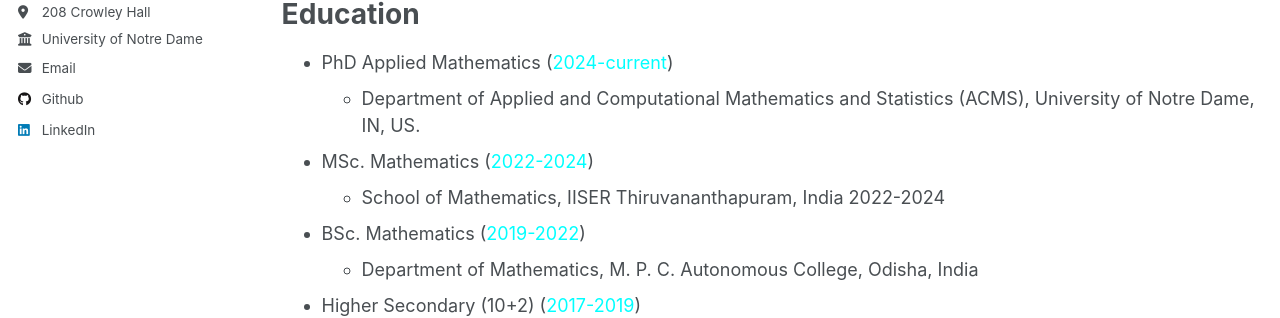
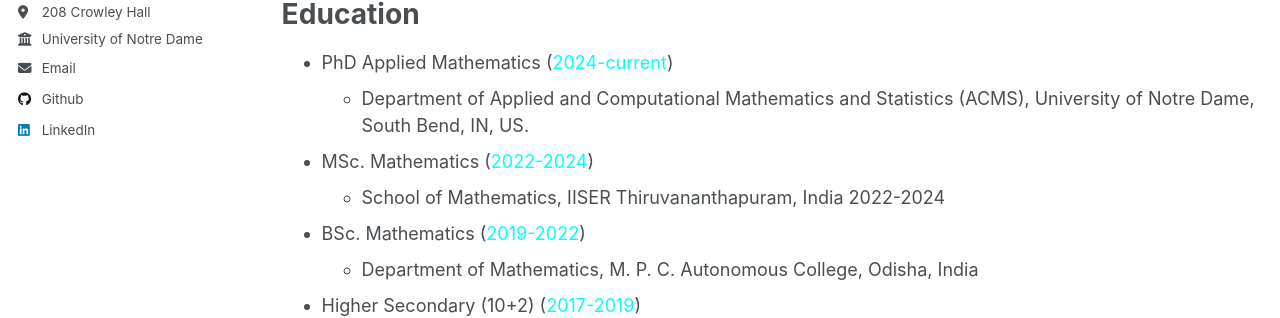
Before and after one commit to harihara-m/harihara-m.github.io, a Jekyll site: the page built from _pages/cv.md, in a window 1280 px wide and 900 px high. Shown: the part 361-679 px from the top of the window. Built offline with Jekyll 4.4.1, drawn with Linux system fonts in a browser that asks for light colours; some of the changed text lies outside the part shown.

Commit message:
project updates

```diff
--- a/_data/navigation.yml
+++ b/_data/navigation.yml
@@ -9,7 +9,7 @@ main:
   #   url: /publications/
 
   - title: "Pojects"
-    url: /portfolio/
+    url: /projects/
 
   # - title: "Talks"
   #   url: /talks/
--- a/_includes/archive-single.html
+++ b/_includes/archive-single.html
@@ -35,7 +35,7 @@
         <p class="page__meta"><i class="fa fa-clock-o" aria-hidden="true"></i> {% include read-time.html %}</p>
         {% endif %}
 
-        {% if post.collection == 'teaching' or post.collection == 'portfolio' %}
+        {% if post.collection == 'teaching' or post.collection == 'project' %}
         <p> {{ post.type }}, <i>{{ post.venue }}</i>, {{ post.date | default: "1900-01-01" | date: "%Y" }} </p>
         {% elsif post.collection == 'publications' %}
         <p>Published in <i>{{ post.venue }}</i>, {{ post.date | default: "1900-01-01" | date: "%Y" }} </p>
--- a/_pages/cv.md
+++ b/_pages/cv.md
@@ -17,7 +17,7 @@ I am a first-year PhD student in Applied Mathematics in the Applied Computationa
 # Education
 
 - PhD Applied Mathematics (<span style="color:cyan">2024-current</span>)
-  - Department of Applied and Computational Mathematics and Statistics (ACMS), University of Notre Dame, IN, US.
+  - Department of Applied and Computational Mathematics and Statistics (ACMS), University of Notre Dame, South Bend, IN, US.
 - MSc. Mathematics (<span style="color:cyan">2022-2024</span>)
   - School of Mathematics, IISER Thiruvananthapuram, India 2022-2024
 - BSc. Mathematics (<span style="color:cyan">2019-2022</span>)
```
Also changed, not shown: other parts of _pages/cv.md (+1 -1 lines), _pages/more.md (+1 -1 lines), _project/project-1.md (renamed from _portfolio/portfolio-1.md, +2 -2 lines).
